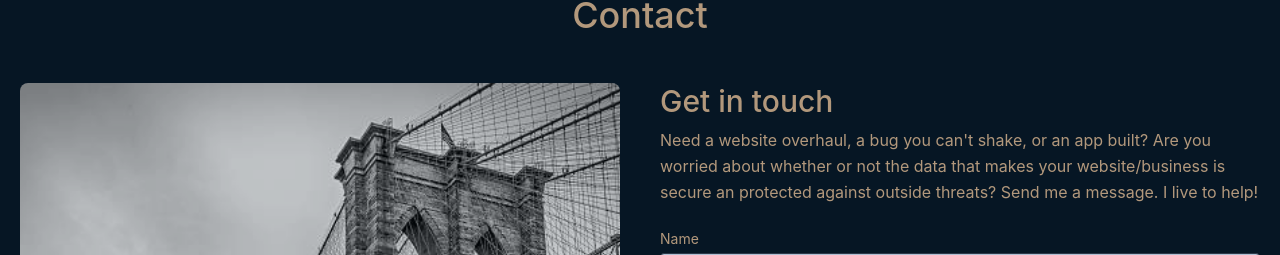
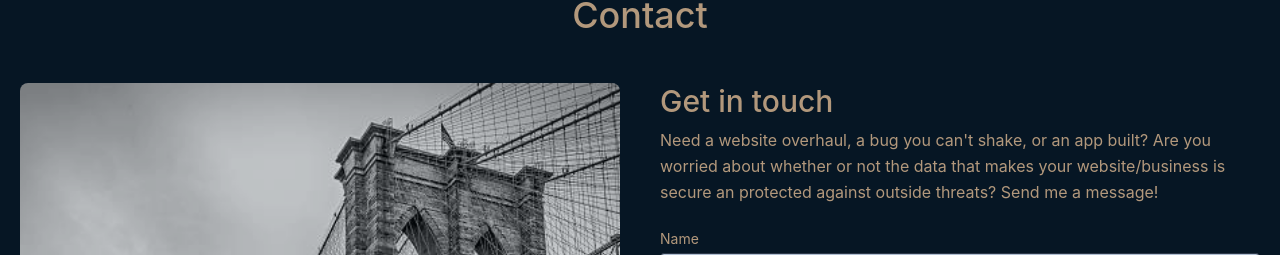
Before and after one commit to michaelbryanstark/new-portfolio, a React (Create React App) app: page / in a window 1280 px wide. Shown: the part 2595-2850 px from the top of the page. Built offline with nearby package versions, Linux system fonts and the light colour scheme.

Commit message:
update get in touch

```diff
--- a/src/components/Contact.js
+++ b/src/components/Contact.js
@@ -63,7 +63,7 @@ export default function Contact() {
             </h2>
             <p className="leading-relaxed mb-5 text-[#DEB992]">
               Need a website overhaul, a bug you can't shake, or an app built? Are you worried about whether or not the data that makes your website/business is secure an protected against outside threats?
-              Send me a message. I live to help!
+              Send me a message!
             </p>
             <label htmlFor="name" className="leading-7 text-sm text-[#DEB992]">Name</label>
             <input id="name" name="name" type="text" className={inputClass + " mb-4"}
```
